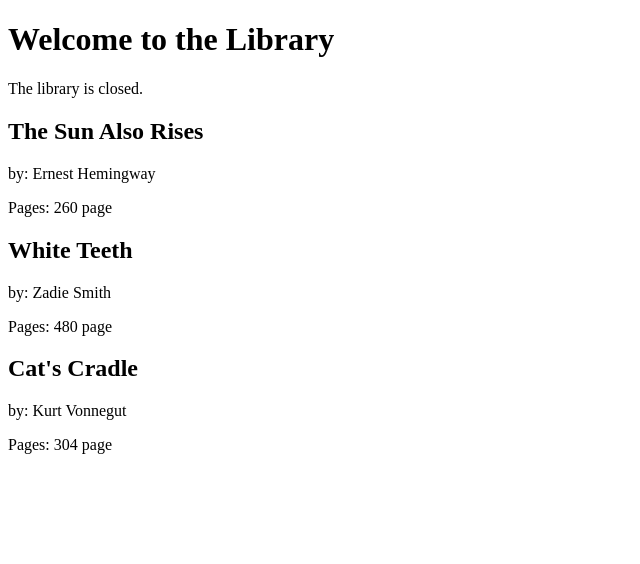
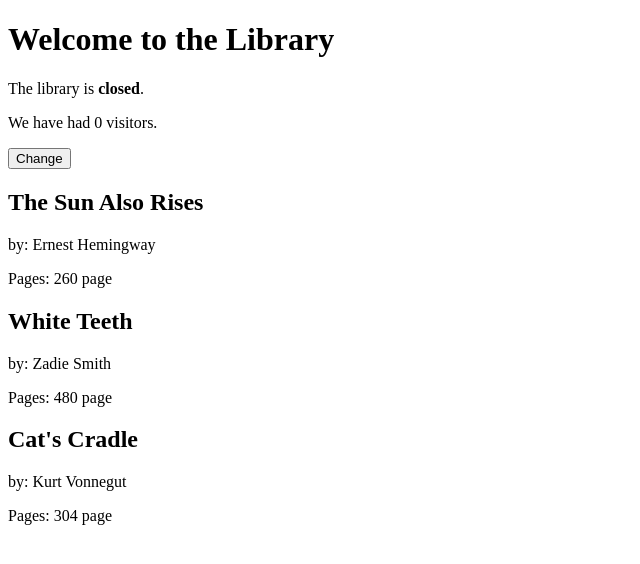
Before and after one commit to efi0ng/learnreact, a React (Create React App) app in the folder li_resst/firstapp/: page / in a window 1280 px wide. Shown: the top 564 px of the page, without its empty margins (0-640 px from the left). Built offline with nearby package versions, Linux system fonts and the light colour scheme.

Commit message:
ch4 using setState before last refactor

```diff
--- a/li_resst/firstapp/src/index.js
+++ b/li_resst/firstapp/src/index.js
@@ -21,8 +21,18 @@
     constructor(props) {
         super(props)
         this.state = {
-            open: false
+            open: false,
+            visitors: 0
         }
+        this.toggleOpenClosed = this.toggleOpenClosed.bind(this);
+    }
+
+    toggleOpenClosed() {
+        // setState is asynchronous
+        this.setState( (prevState, props) => ({
+            open: !prevState.open,
+            visitors: prevState.visitors + props.visitorStep
+        }))
     }
 
     render() {
@@ -31,8 +41,10 @@
         return (
             <div>
                 <h1>Welcome to the Library</h1>
-                <p>The library is {this.state.open ? "open": "closed"}.</p>
-                {books.map(
+                <p>The library is <strong>{this.state.open ? "open": "closed"}</strong>.</p>
+                <p>We have had {this.state.visitors} visitors.</p>
+               <button onClick={this.toggleOpenClosed}>Change</button>
+                 {books.map(
                     (book, i) => <Book
                         key={i}
                         title={book.title}
@@ -46,6 +58,6 @@
 }
 
 render(
-    <Library books={bookList} />,
+    <Library books={bookList} visitorStep={2} />,
     document.getElementById('root')
 )
```
